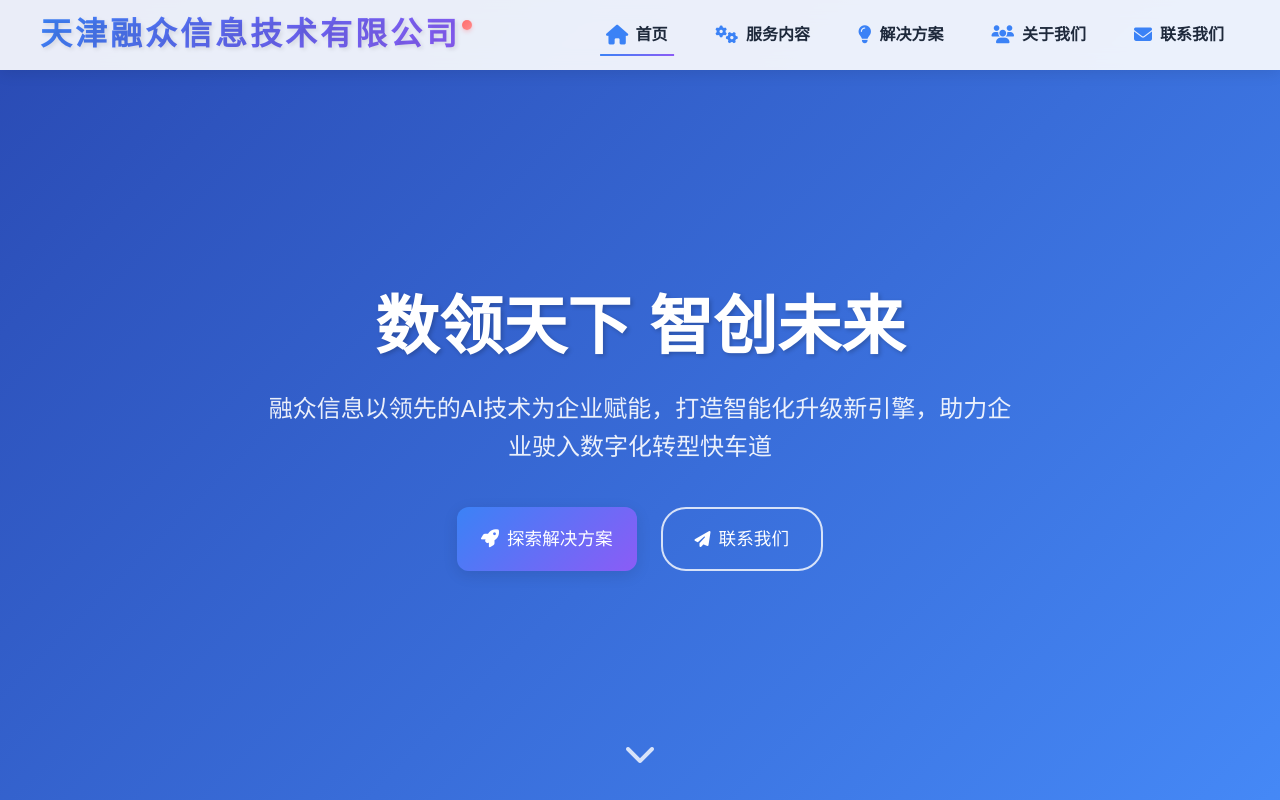
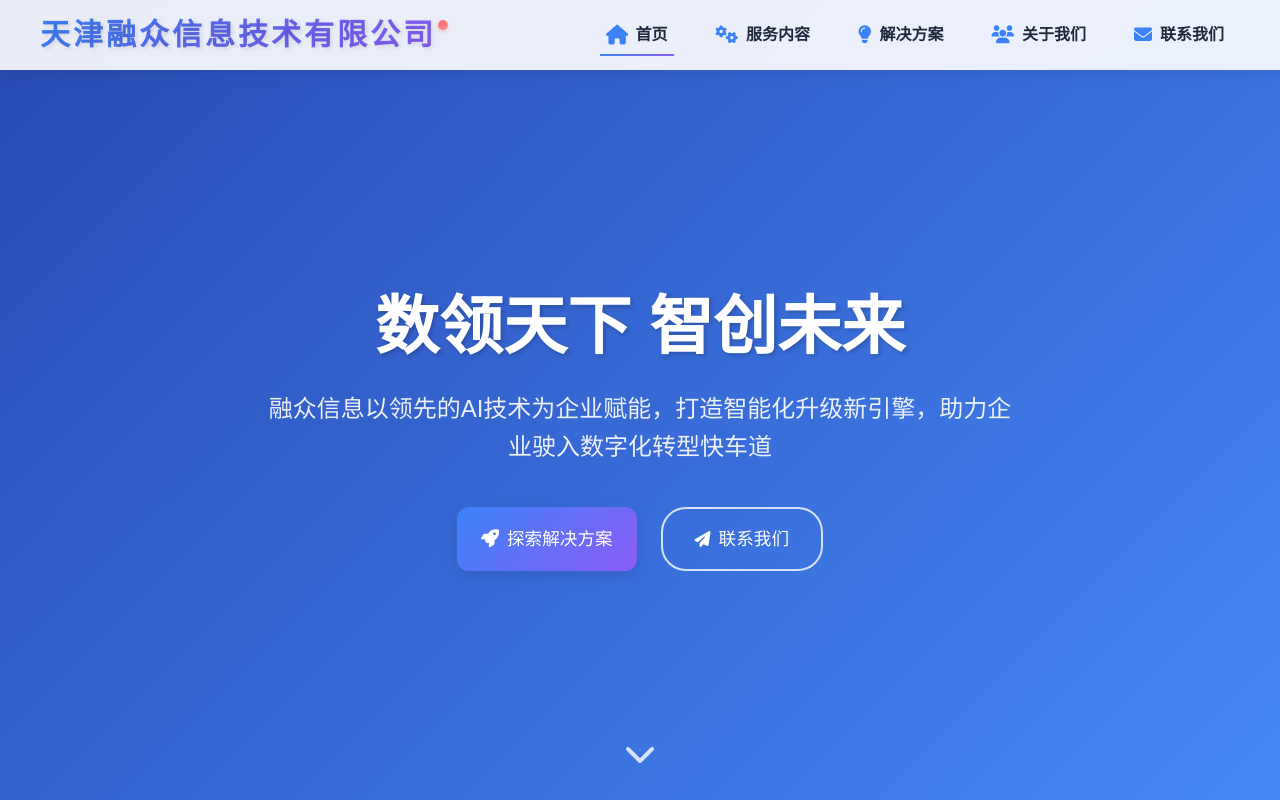
Before and after one commit to wjw1-Evan/rong-zhong.com, a plain HTML site: page index.html in a window 1280 px wide. Shown: the top 800 px of the page. Drawn offline with Linux system fonts and the light colour scheme.

Commit message:
调整.logo-text的字体大小，优化视觉效果

```diff
--- a/styles.css
+++ b/styles.css
@@ -430,7 +430,7 @@ nav .container {
 }
 
 .logo-text {
-    font-size: clamp(24px, 5vw, 32px);
+    font-size: clamp(20px, 5vw, 30px);
     font-weight: 800;
     background: linear-gradient(135deg, var(--primary-color) 0%, var(--secondary-color) 50%, var(--accent-color) 100%);
     -webkit-background-clip: text;
```
